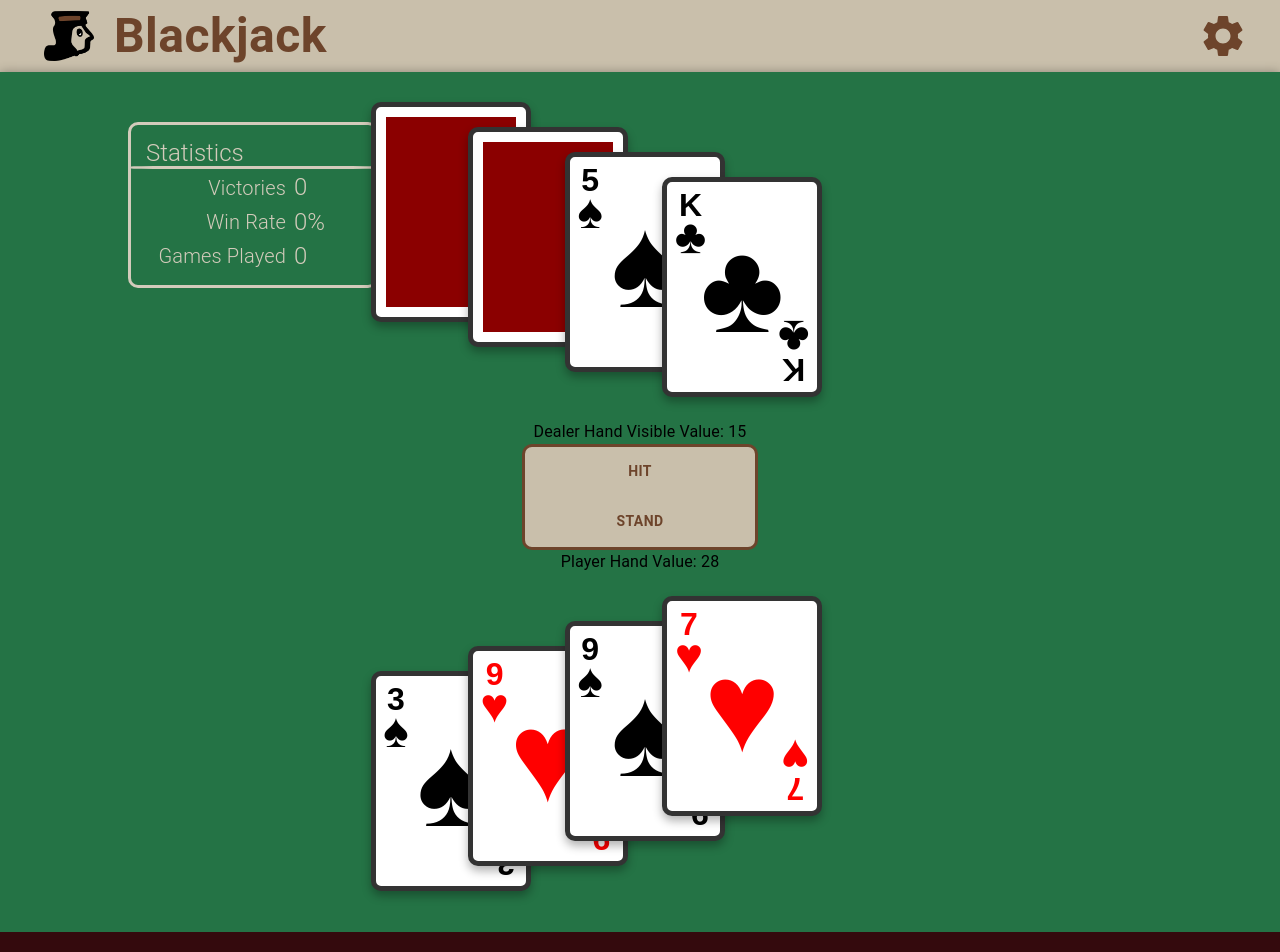
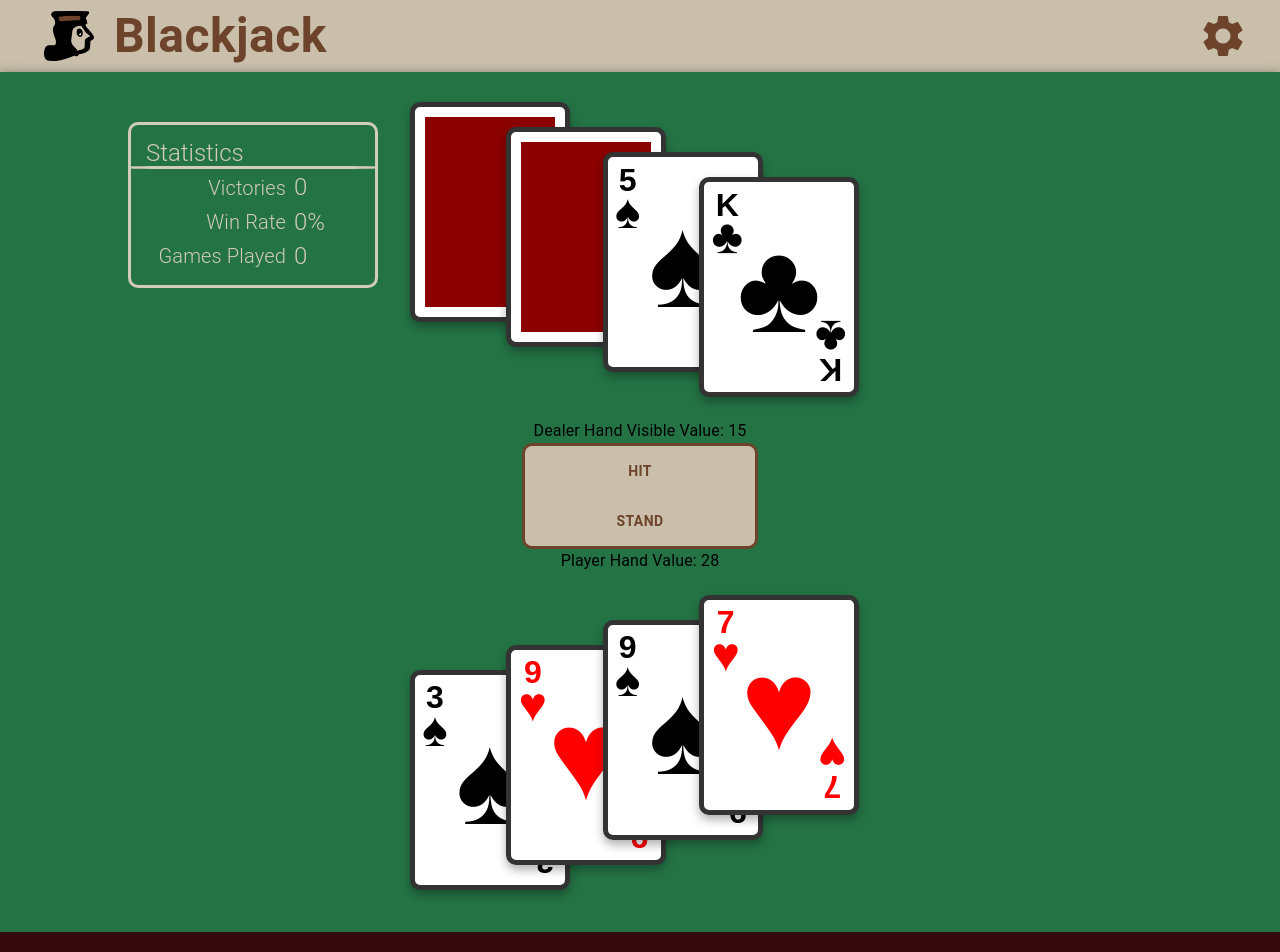
Before and after one commit to EthanNguyen-Tu/Blackjack, a React (Create React App) app: page / in a window 1280 px wide. Shown: the top 952 px of the page. Built offline with nearby package versions, Linux system fonts and the light colour scheme.

Commit message:
fix(Blackjack): Corrected centering of cards

```diff
--- a/src/shared/components/Blackjack/Blackjack.tsx
+++ b/src/shared/components/Blackjack/Blackjack.tsx
@@ -158,6 +158,7 @@ function Blackjack(props: BlackjackProps) {
                 size={12}
                 justifyContent="center"
                 alignItems="flex-start"
+                paddingLeft="75px"
             >
                 {dealerHand && (
                     <HandOfCardsDisplay
@@ -195,6 +196,7 @@ function Blackjack(props: BlackjackProps) {
                 size={12}
                 justifyContent="center"
                 alignItems="flex-end"
+                paddingLeft="75px"
             >
                 {playerHand && (
                     <HandOfCardsDisplay
```
